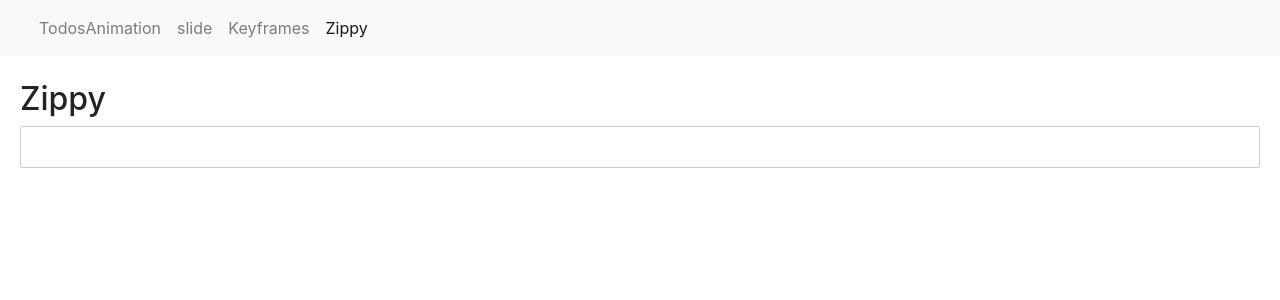
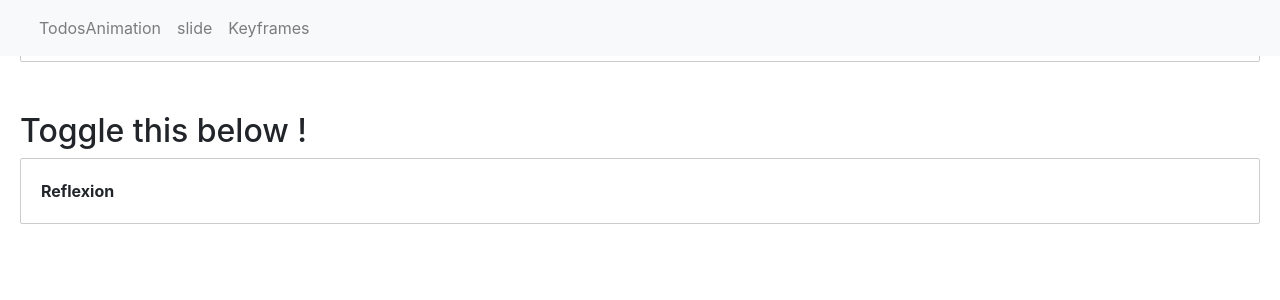
Before and after one commit to baypp07/angular-animations-todos, an Angular app: page /zippy in a window 1280 px wide. Shown: the top 300 px of the page. Built offline with nearby package versions, Linux system fonts and the light colour scheme.

Commit message:
4 files modified

```diff
--- a/src/app/app.component.html
+++ b/src/app/app.component.html
@@ -23,12 +23,20 @@
         <li class="nav-item">
           <a class="nav-link" routerLink="/keyframes" routerLinkActive="active">Keyframes</a>
         </li>
-        <li class="nav-item">
-          <a class="nav-link" routerLink="/zippy" routerLinkActive="active">Zippy</a>
-        </li>
-
       </ul>
     </div>
   </div>
 </nav>
+
 <router-outlet class="todos"></router-outlet>
+
+<h2> Toggle this below ! </h2>
+
+<zippy title="Reflexion">
+  <p>
+    Lorem ipsum dolor sit amet, consectetur adipiscing elit. Vivamus hendrerit semper suscipit. Etiam vulputate leo orci, a maximus libero commodo eget. Aliquam convallis interdum turpis. Maecenas sagittis at ante at cursus. Pellentesque purus risus, viverra in justo efficitur, rutrum tempus odio. Suspendisse euismod congue varius. Integer quis dolor sit amet nisl pulvinar ultricies.
+  </p>
+  <p>
+    Maecenas quam purus, pretium vel fringilla non, porta a risus. Aenean ornare ex erat, a posuere nulla auctor et. Pellentesque imperdiet augue nec sem dictum vulputate. Morbi sodales, dui et maximus interdum, lectus mi pellentesque nisi, eget mattis est est quis augue. Ut id venenatis mauris. Quisque nec dignissim nisi, vitae semper nulla. Fusce laoreet diam neque, vitae consectetur enim imperdiet et.
+  </p>
+</zippy>
--- a/src/app/zippy/zippy.component.html
+++ b/src/app/zippy/zippy.component.html
@@ -1,4 +1,5 @@
-<h2>Zippy</h2>
+
+
 <div class="zippy">
   <div class="zippy-heading" [class.expanded]="isExpanded" (click)="toggle()">
     {{ title }}
@@ -10,7 +11,9 @@
       }"
     ></span>
   </div>
-  <div class="zippy-body" [hidden]="!isExpanded">
+  <div
+  [@expandCollapse]="isExpanded ? 'expanded' : 'collapsed'"
+   class="zippy-body" >
     <ng-content></ng-content>
   </div>
 </div>
--- a/src/app/zippy/zippy.component.ts
+++ b/src/app/zippy/zippy.component.ts
@@ -1,9 +1,29 @@
 import { Component, Input } from "@angular/core";
-
+import {
+  trigger,transition,state,style,animate,useAnimation,query,animateChild, group, stagger
+} from "@angular/animations";
 @Component({
   selector: "zippy",
   templateUrl: "./zippy.component.html",
-  styleUrls: ["./zippy.component.css"]
+  styleUrls: ["./zippy.component.css"],
+  animations: [
+    trigger('expandCollapse', [
+      state('collapsed', style({
+        height:0,
+        paddingTop:0,
+        paddingBottom:0,
+        overflow:'hidden'
+      })),
+
+      transition('collapsed => expanded',[
+        animate('300ms ease-out')
+      ]),
+      transition('expanded => collapsed',[
+        animate('300ms ease-in')
+      ])
+
+    ])
+  ]
 })
 export class ZippyComponent {
   @Input("title") title: string;
--- a/src/styles.css
+++ b/src/styles.css
@@ -1,2 +1,3 @@
 @import "~bootstrap/dist/css/bootstrap.css";
 body { padding: 20px; }
+h2{padding-top: 50px;}
```
